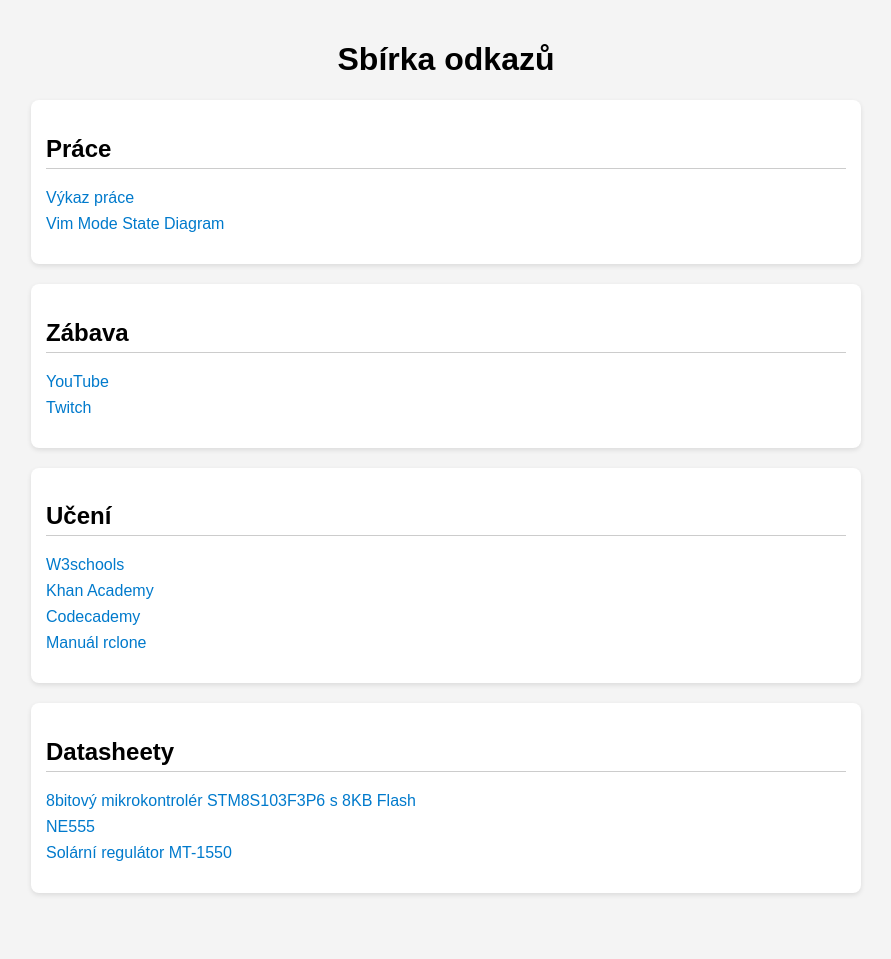
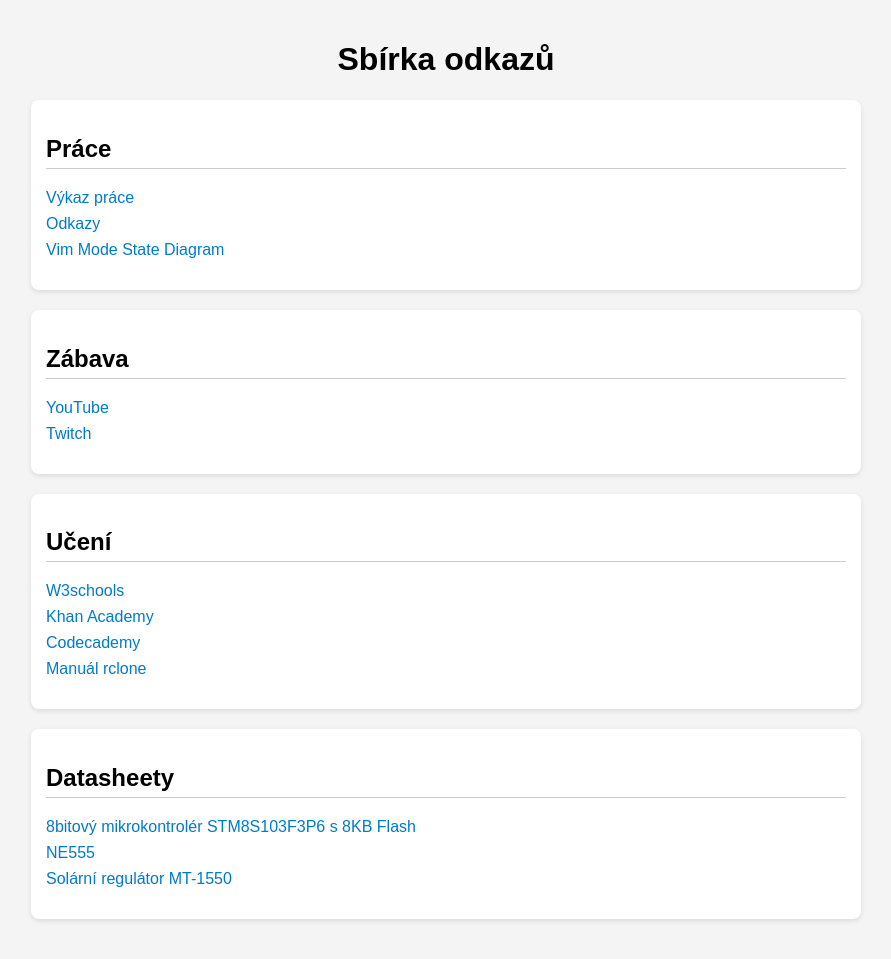
Before and after one commit to vpospichal/vpospichal.github.io, a Jekyll site: the page index.html, which Jekyll copies as it is, in a window 1280 px wide. Shown: the whole page, without its empty margins (194-1085 px from the left). Built offline with Jekyll 4.4.1, drawn with Linux system fonts in a browser that asks for light colours; before the commit the page ends 933 px from its top, so only the background shows below that.

Commit message:
Add link to odkazy.html into index.html

```diff
--- a/index.html
+++ b/index.html
@@ -50,6 +50,7 @@
     <h2>Práce</h2>
     <ul class="links">
       <li><a href="vykaz.html">Výkaz práce</a></li>
+      <li><a href="odkazy.html">Odkazy</a></li>
       <li><a href="vimModeStateDiagram.svg">Vim Mode State Diagram</a></li>
     </ul>
   </div>
```
